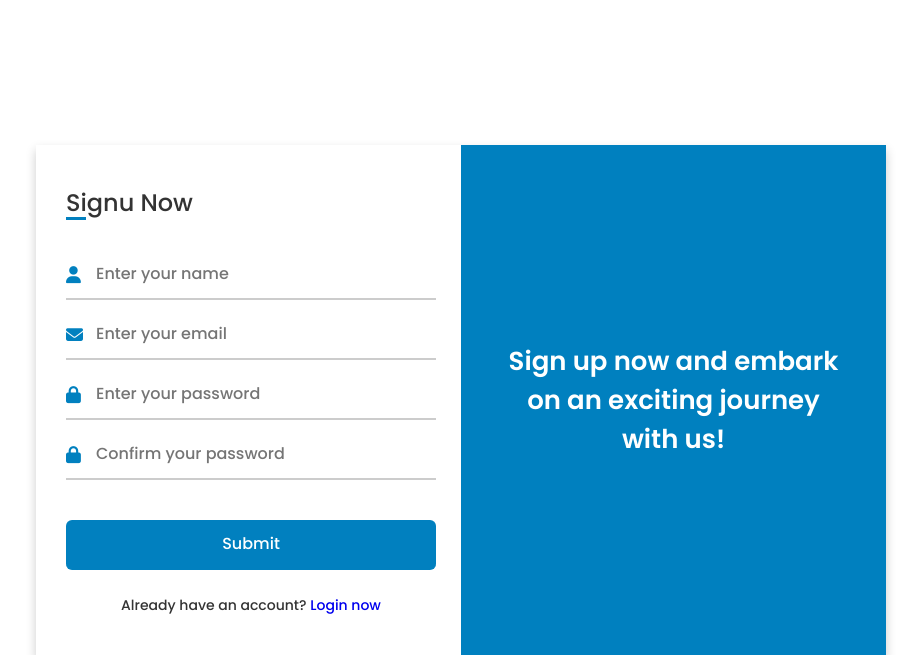
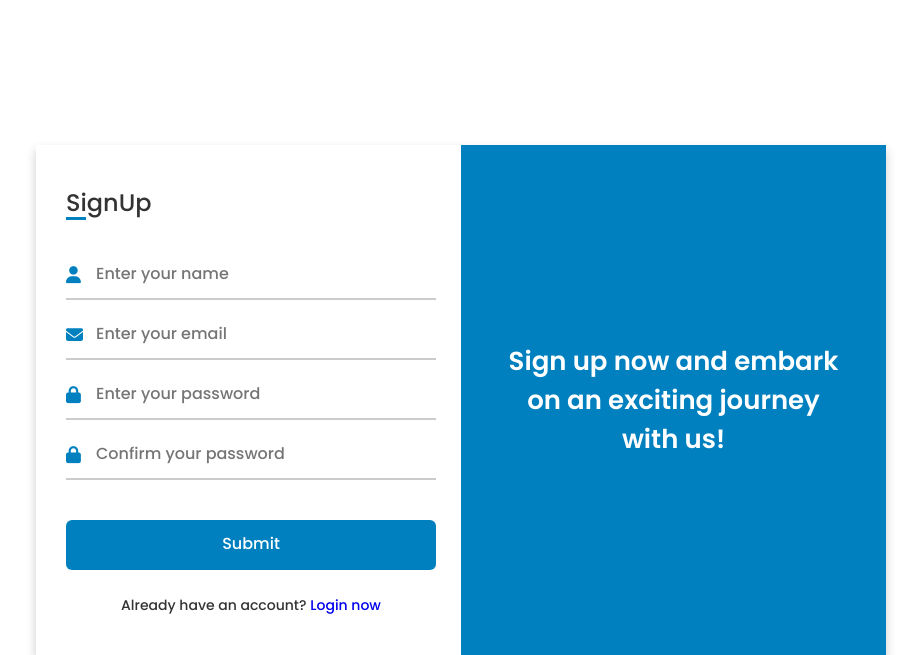
Before and after one commit to damtz/nsb-data-analysis, a Django app: page /register/ in a window 1280 px wide. Shown: the top 655 px of the page, without its empty margins (179-1100 px from the left). Run offline with Django 3.2, Linux system fonts and the light colour scheme; parts of the project's set-up code (start-up, migrations or seed data) failed here and were passed over; some libraries are stand-ins or nearby versions.

Commit message:
Update register.html

```diff
--- a/myapp/templates/register.html
+++ b/myapp/templates/register.html
@@ -22,7 +22,7 @@
         <div class="forms">
             <div class="form-content">
                 <div class="signup-form">
-                    <div class="title">Signu Now</div>
+                    <div class="title">SignUp</div>
                     <form action="" method="post">
                         {% csrf_token %}
                         <div class="input-boxes">
```
